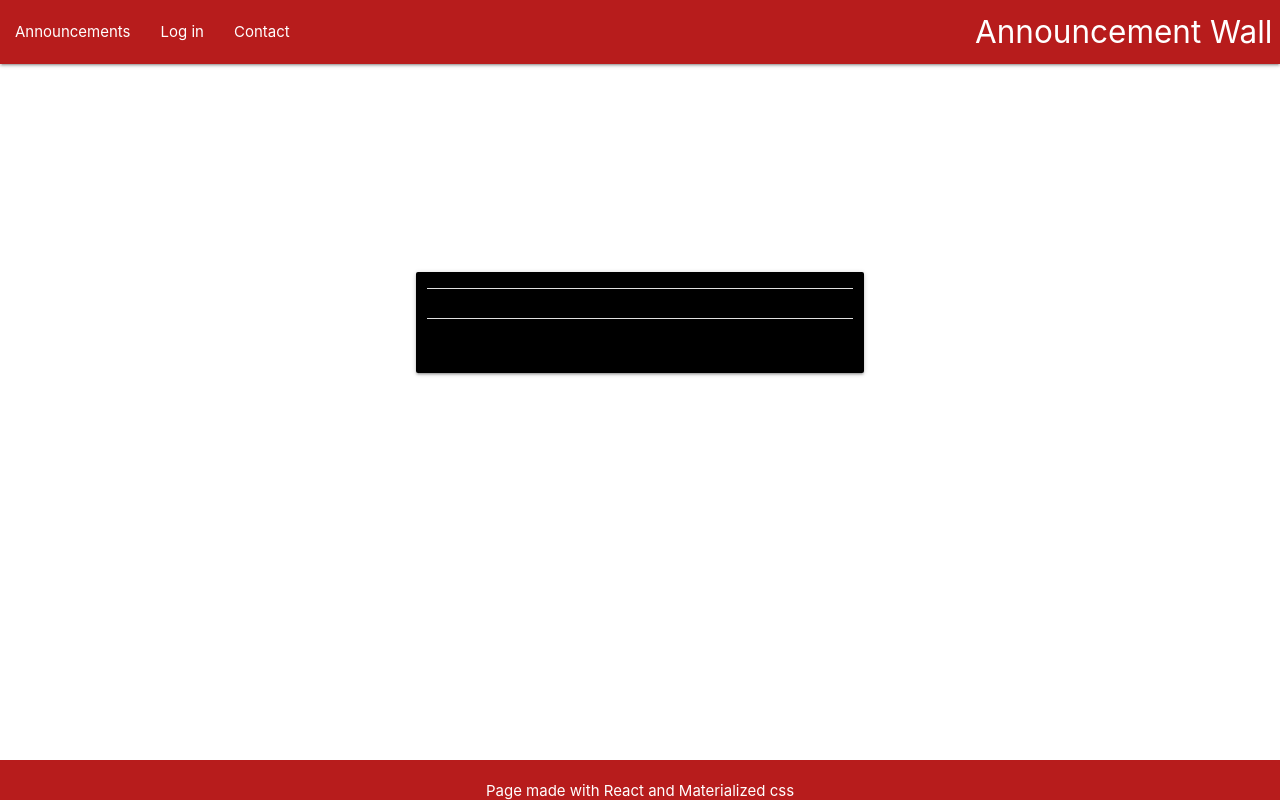
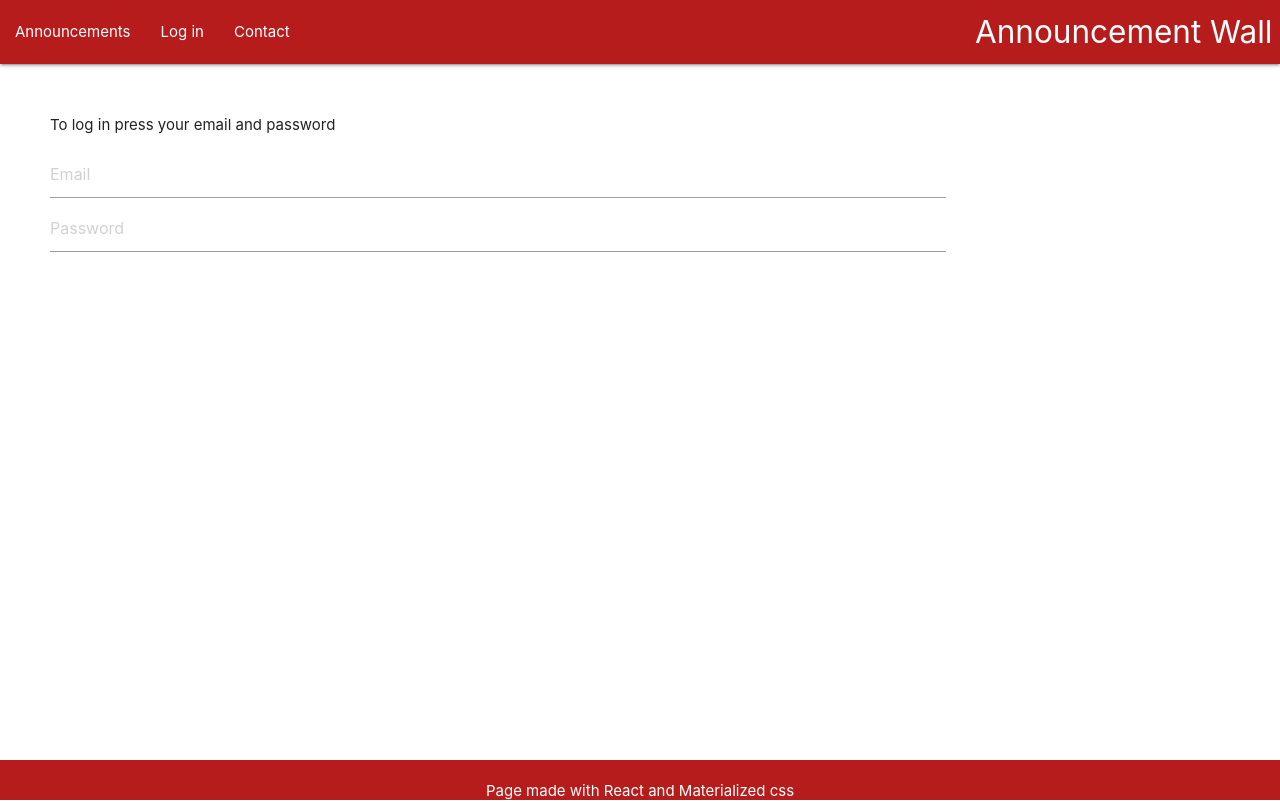
Before and after one commit to mnweryk/announcementwall-frontend, a React (Create React App) app: page /login in a window 1280 px wide. Built offline with nearby package versions, Linux system fonts and the light colour scheme; no server answers.

Commit message:
login form

```diff
--- a/src/App.js
+++ b/src/App.js
@@ -16,7 +16,7 @@ function App() {
             <Navbar />
             <Switch>
             <Route path='/announcements' component={Announcements}/>
-            <Route path='/user' component={User}/>
+            <Route path='/login' component={User}/>
             <Route path='/contact' component={Contact}/>
             <Route path='/:announcementid' component={SingleAnnouncement} />
             </Switch>
--- a/src/components/navbar.js
+++ b/src/components/navbar.js
@@ -8,7 +8,7 @@ const Navbar = () => {
             <Link to="announcements" className="brand-logo right">Announcement Wall</Link>
             <ul id="nav">
                 <li><Link to="announcements">Announcements</Link></li>
-                <li><Link to="user">Log in</Link></li>
+                <li><Link to="login">Log in</Link></li>
                 <li><Link to="contact">Contact</Link></li>
             </ul>
             </div>
--- a/src/components/singleAnnouncement.css
+++ b/src/components/singleAnnouncement.css
@@ -1,3 +1,3 @@
 .single-card{
-    margin: 25vh auto 25vh auto
+    margin: 25vh auto 25vh auto;
 }
--- a/src/components/singleAnnouncement.js
+++ b/src/components/singleAnnouncement.js
@@ -33,7 +33,7 @@ class SingleAnnouncement extends Component {
         const announcement = this.state;
         let type = announcement.type;
 
-        let color = 'black'
+        let color = ' '
         if (type === "buy"){
             color = 'green lighten-3'
         }else if(type === "sell"){
@@ -41,7 +41,8 @@ class SingleAnnouncement extends Component {
         }else if(type === "change"){
             color = 'blue lighten-3'
         }
-        if(announcement){
+
+        if(color !== ' '){
             return(
                 <div className="container row center single-card">
                     <div className={'card col s6 offset-s3 ' + color}>
@@ -50,16 +51,16 @@ class SingleAnnouncement extends Component {
                         <h3 className="title">{announcement.title}</h3>
                         <div className="divider" />
                         <h5 className="description">{announcement.description}</h5>
-                        <p>
+                        <p></p>
                             <div>author: {announcement.author}</div>
                             <div>{announcement.date}</div>
-                        </p>
+
                     </div>
                 </div>
             )
         }else{
             return(
-                <div>I am not</div>
+                <div></div>
             )
         }
     }
--- a/src/components/user.js
+++ b/src/components/user.js
@@ -1,9 +1,20 @@
 import React, {Component} from 'react'
 
 class User extends Component  {
+    state = {
+        email: ' ',
+        password: ' '
+    }
+
     render() {
         return(
-            <div>Login page</div>
+            <div className="container">
+            <div className="text-medium">To log in press your email and password</div>
+            <p></p>
+            <input ref="email" type="text" placeholder="Email" onChange={e => this.setState({ email: e.target.value})} />
+            <input ref="password" type="password" placeholder="Password" onChange={e => this.setState({ password: e.target.value})} />
+            {console.log(this.state)}
+            </div>
         )
     }
 }
```
